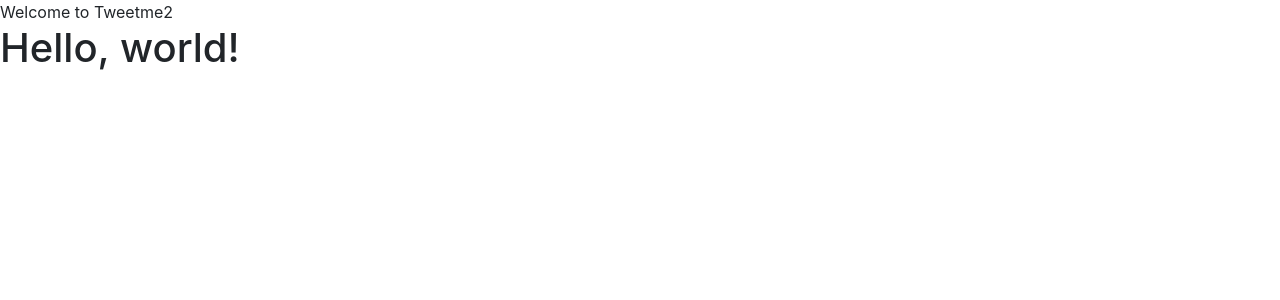
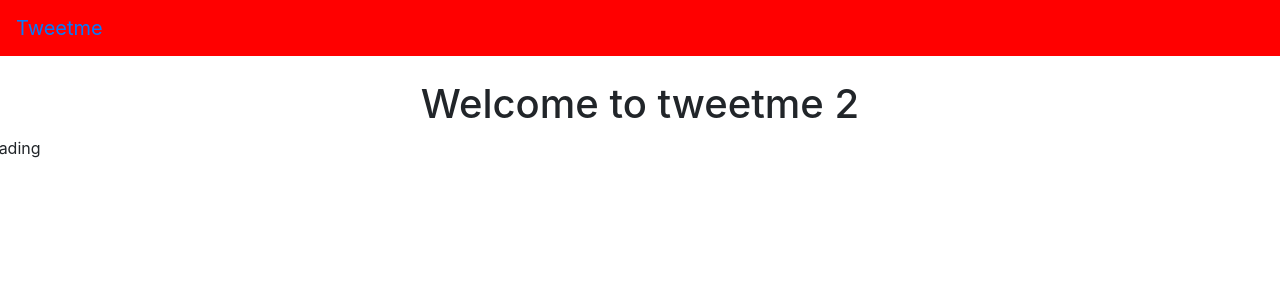
Before and after one commit to VijayNaiduVadapalli/tweetme2, a Django app: page / in a window 1280 px wide. Shown: the top 300 px of the page. Run offline with Django 3.2, Linux system fonts and the light colour scheme; data comes from the database, SQL or seed files in the repository; both versions use the stored data as it was after the commit.

Commit message:
Created upto response

```diff
--- a/templates/base.html
+++ b/templates/base.html
@@ -7,13 +7,19 @@
 
     <!-- Bootstrap CSS -->
     <link rel="stylesheet" href="https://cdn.jsdelivr.net/npm/bootstrap@4.5.3/dist/css/bootstrap.min.css" integrity="sha384-TX8t27EcRE3e/ihU7zmQxVncDAy5uIKz4rEkgIXeMed4M0jlfIDPvg6uqKI2xXr2" crossorigin="anonymous">
-
+    <style>
+      .bg-tweetme{
+        background-color:red;
+      }
+    </style>
     <title>Tweetme2</title>
   </head>
   <body>
-      {%block content%}
+    {%include "components/navbar.html"%}
+    <div class="container"></div>
+       {%block content%}
       {%endblock content %}
-    <h1>Hello, world!</h1>
+
 
     <!-- Optional JavaScript; choose one of the two! -->
 
--- /dev/null
+++ b/templates/components/form.html
@@ -0,0 +1,4 @@
+<form method='POST'> {% csrf_token %}
+    {{ form.as_p}}
+    <button type="submit" class='btn btn-secondary'>Save</button>
+</form>
--- /dev/null
+++ b/templates/components/navbar.html
@@ -0,0 +1,35 @@
+<nav class="navbar navbar-expand-lg navbar-blue bg-tweetme mb-4">
+    <a class="navbar-brand" href="/">Tweetme</a>
+    <button class="navbar-toggler" type="button" data-toggle="collapse" data-target="#navbarSupportedContent" aria-controls="navbarSupportedContent" aria-expanded="false" aria-label="Toggle navigation">
+      <span class="navbar-toggler-icon"></span>
+    </button>
+
+    <div class="collapse navbar-collapse d-none" id="navbarSupportedContent">
+      <ul class="navbar-nav mr-auto d-none">
+        <li class="nav-item active">
+          <a class="nav-link" href="#">Home <span class="sr-only">(current)</span></a>
+        </li>
+        <li class="nav-item">
+          <a class="nav-link" href="#">Link</a>
+        </li>
+        <li class="nav-item dropdown">
+          <a class="nav-link dropdown-toggle" href="#" id="navbarDropdown" role="button" data-toggle="dropdown" aria-haspopup="true" aria-expanded="false">
+            Dropdown
+          </a>
+          <div class="dropdown-menu" aria-labelledby="navbarDropdown">
+            <a class="dropdown-item" href="#">Action</a>
+            <a class="dropdown-item" href="#">Another action</a>
+            <div class="dropdown-divider"></div>
+            <a class="dropdown-item" href="#">Something else here</a>
+          </div>
+        </li>
+        <li class="nav-item">
+          <a class="nav-link disabled" href="#">Disabled</a>
+        </li>
+      </ul>
+      <form class="form-inline my-2 my-lg-0 d-none">
+        <input class="form-control mr-sm-2" type="search" placeholder="Search" aria-label="Search">
+        <button class="btn btn-outline-success my-2 my-sm-0" type="submit">Search</button>
+      </form>
+    </div>
+  </nav>
--- a/templates/pages/home.html
+++ b/templates/pages/home.html
@@ -5,21 +5,61 @@
 {%endblock head_title%}
 
 {% block content%}
+<div class='row text-center'>
+    <div class='col'>
+        <h1>Welcome to tweetme 2</h1>
+    </div>
+</div>
+
+<div class='row' id="tweets">
+    loading
+</div>
 <script>
-const xhr=new XMLHttpRequest() //someclass
+const tweetsElement=document.getElementById("tweets") //getting html
+//tweetsElement.innerHTML='loading..' //setting html in that element
+
+//var el1="<h1> hi there</h1>"
+//var el2="<h2> hi there</h2>"
+//var el3="<h1> hi there</h1>"
+//tweetsElement.innerHTML= el1 + el2+ el3
+
+const xhr=new XMLHttpRequest() //someclass instance
 const method='GET'   //post
 const url="/tweets"
 const responseType="json"
+
+function handleDidLike(tweet_id,currentCount){
+      console.log(tweet_id,currentCount)
+      currentCount++
+      return
+ }
+
+function LikeBtn(tweet){
+    return "<button class='btn btn-primary btn-sm' onclick=handleDidLike("
+     tweet.id+","+tweet.likes+")>"+tweet.likes +"likes</button>"
+ }
+
+function formatTweetElement(tweet)
+     var formattedTweet="<div class='col-12 col-md-10 mx-auto border rounded border-top py-3 mb-4' tweet' id='tweet-"+tweet.id
+     +"'><p>" +tweet.content+
+         "</p><div class='btn-group'>"+LikeBtn()+
+        "</div></div>"
+     return formatTweetElement
 xhr.responseType=responseType
 xhr.open(method,url)
 xhr.onload=function(){
     const serverResponse=xhr.response
     var listedItems=serverResponse.response
-    console.log(listedItems)
+    var finalTweetStr=""
+    var i;
+    for (i=0;i<listedItems.length;i++){
+        var tweetObj=listedItems[i]
+        var currentItem=formattedTweetElement(tweetObj)
+        finalTweetStr+=currentItem
+    }
+    tweetsElement.innerHTML=finalTweetStr
+    //console.log(listedItems)
 }
 xhr.send()
-
-
 </script>
-Welcome to Tweetme2
 {%endblock content%}
--- a/tweetme2/settings.py
+++ b/tweetme2/settings.py
@@ -55,7 +55,7 @@
 TEMPLATES = [
     {
         'BACKEND': 'django.template.backends.django.DjangoTemplates',
-        'DIRS': [os.path.join(BASE_DIR,"tempaltes")],
+        'DIRS': [os.path.join(BASE_DIR,"templates")],
         'APP_DIRS': True,
         'OPTIONS': {
             'context_processors': [
@@ -64,7 +64,8 @@
                 'django.contrib.auth.context_processors.auth',
                 'django.contrib.messages.context_processors.messages',
             ],
-        },
+
+       },
     },
 ]
 
--- a/tweetme2/urls.py
+++ b/tweetme2/urls.py
@@ -15,12 +15,13 @@
 """
 from django.contrib import admin
 from django.urls import path,re_path
-from tweets.views import home_view,tweet_detail_view,tweet_list_view
+from tweets.views import home_view,tweet_detail_view,tweet_list_view,tweet_create_view
 
 urlpatterns = [
     path('admin/', admin.site.urls),
     path('',home_view),
     path('tweets',tweet_list_view),
     path('tweets/<int:tweet_id',tweet_detail_view),
+    path('create-tweet',tweet_create_view),
 
     ]
--- a/tweets/views.py
+++ b/tweets/views.py
@@ -1,15 +1,26 @@
+import random
 from django.http import HttpResponse,Http404,JsonResponse
 from django.shortcuts import render
+from .forms import TweetForm
 from .models import Tweet
 
 def home_view(request,*args,**kwargs):
-     return render(request,"pages/home.html",context={},status=200)
+    return render(request,"pages/home.html",context={},status=200)
+
+def tweet_create_view(request,*args,**kwargs):
+    form=TweetForm(request.POST or None)
+    if form.is_valid():
+       obj=form.save(commit=False)
+       obj.save()
+       form=TweetForm()
+    return render(request, 'components\forms.html',context={"form":form})
+
 def tweet_list_view(request,*args,**kwargs):
     qs=Tweet.objects.all()
-    tweet_list=[{"id":x.id, "content":x.content}for x in qs]
+    tweet_list=[{"id":x.id, "content":x.content,"likes":random.randint(0,500)}for x in qs]
     data={
       "response":tweet_list
-   }
+      }
     return JsonResponse(data)
 def tweet_detail_view(request,tweet_id,*args,**kwargs):
       """RestAPI view by javascript returns json data"""
```
Also changed, not shown: tweets/forms.py (added, +15 -0 lines), db.sqlite3, templates/components/footer.html (added).
